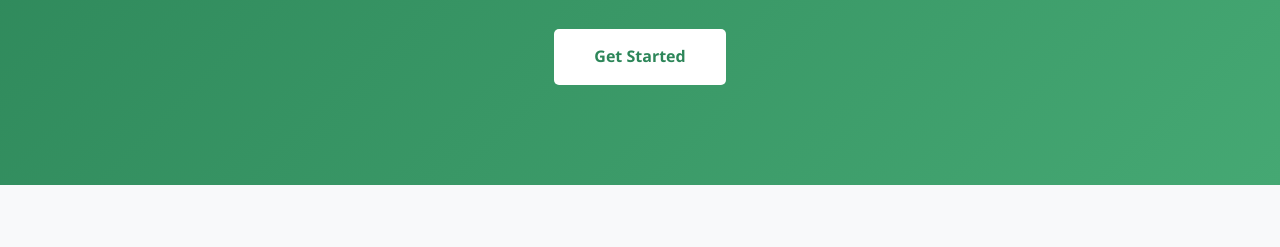
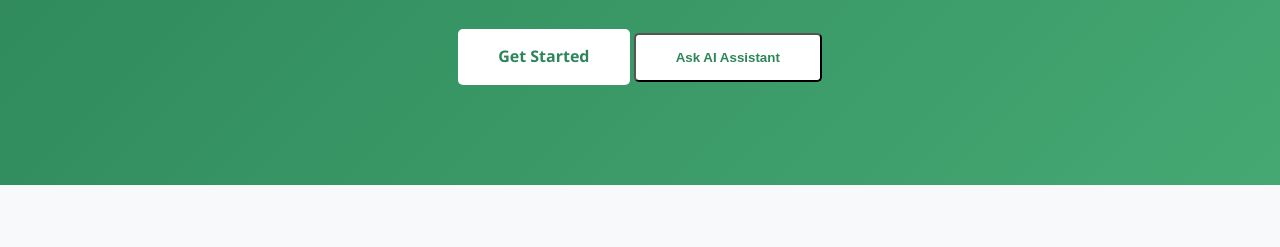
Before and after one commit to joelponnu34-max/germany-consultancy, a plain HTML site: page index.html in a window 1280 px wide. Shown: the part 299-546 px from the top of the page. Drawn offline with Linux system fonts and the light colour scheme.

Commit message:
Add AI Assistant button to hero section

```diff
--- a/index.html
+++ b/index.html
@@ -32,6 +32,7 @@
                 <h2>Your Gateway to German Education</h2>
                 <p>Expert Guidance for Ausbildung & Masters Programs in Germany</p>
                 <a href="#contact" class="cta-button">Get Started</a>
+                <button id="hero-ai-button" class="cta-button cta-button-ai">Ask AI Assistant</button>
             </div>
         </div>
     </section>
```
